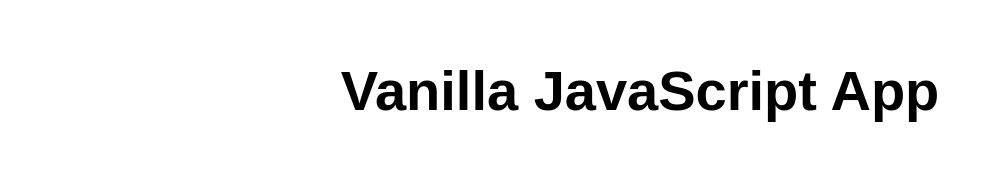
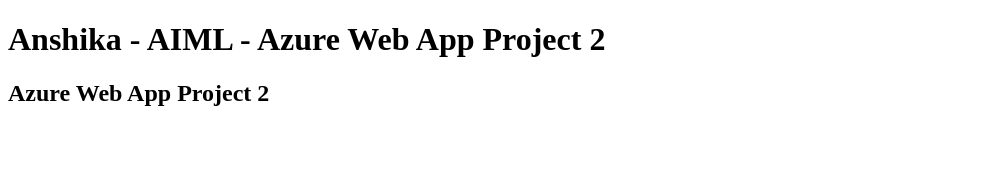
Before and after one commit to Anshi2609/StaticWeb, a website: page src/index.html in a window 1280 px wide. Shown: the whole page, without its empty margins (0-992 px from the left). Drawn offline with Linux system fonts and the light colour scheme.

Commit message:
Update index.html

```diff
--- a/src/index.html
+++ b/src/index.html
@@ -1,17 +1,10 @@
 <!DOCTYPE html>
-<html lang="en">
-
+<html>
 <head>
-  <meta charset="UTF-8">
-  <meta name="viewport" content="width=device-width, initial-scale=1.0">
-  <link rel="stylesheet" href="styles.css">
-  <title>Vanilla JavaScript App</title>
+    <title>Web App Demo</title>
 </head>
-
 <body>
-  <main>
-    <h1>Vanilla JavaScript App</h1>
-  </main>
+    <h1>Anshika - AIML - Azure Web App Project 2</h1>
+    <h2>Azure Web App Project 2</h2>
 </body>
-
 </html>
```
